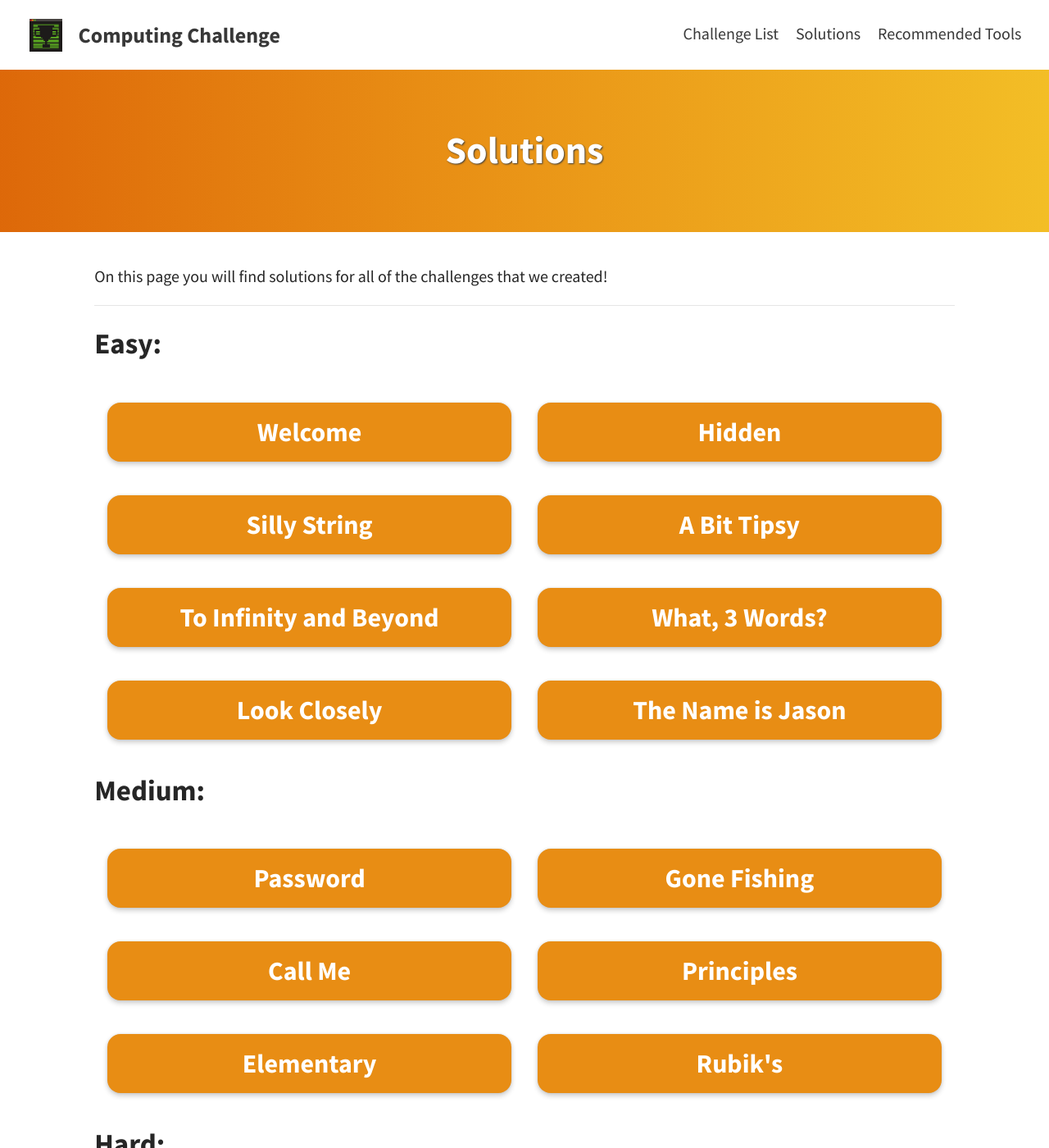
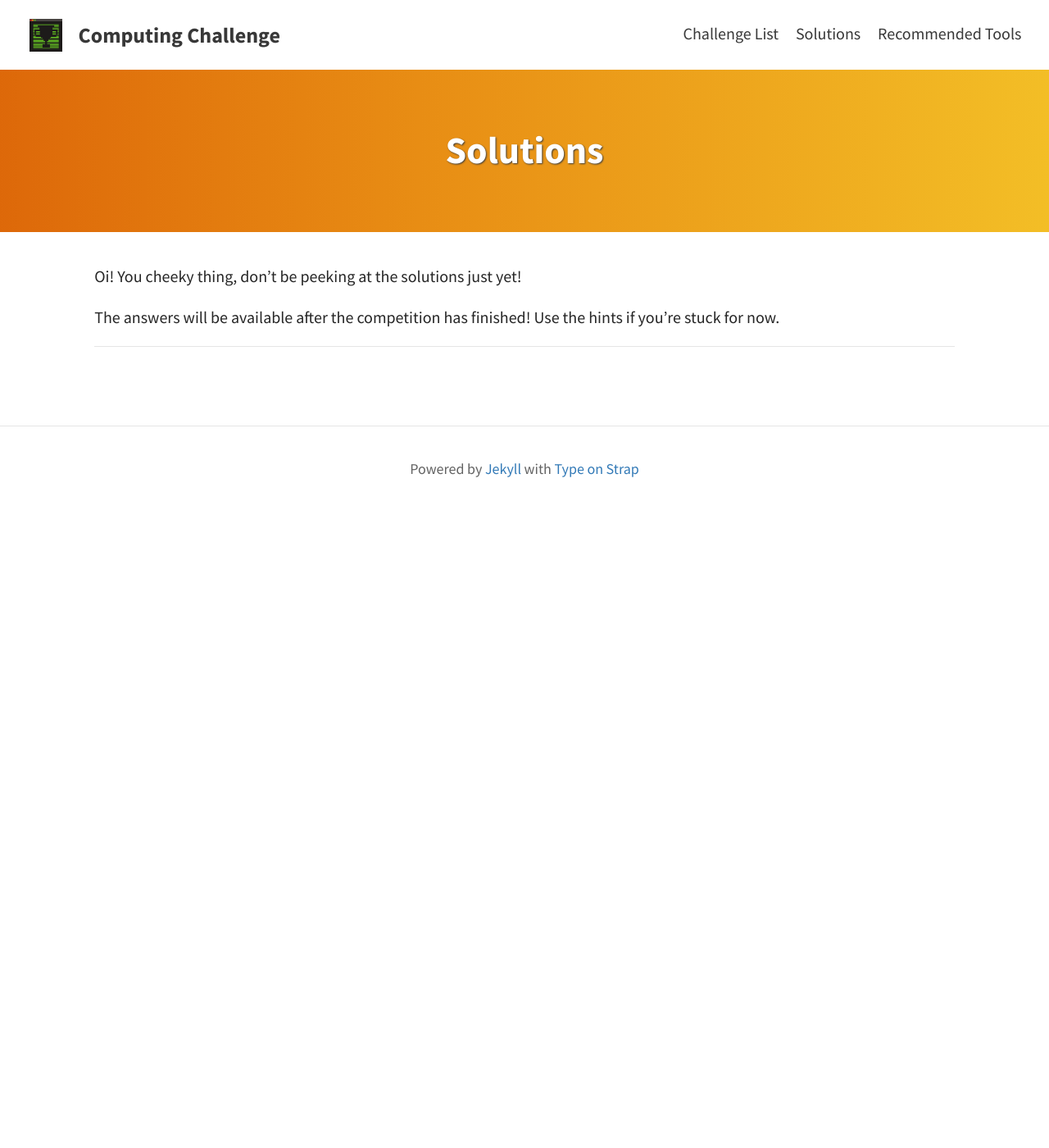
Before and after one commit to jnk838/insight-week-challenge, a Jekyll site: the page built from pages/solutions/solutions.md, in a window 1280 px wide and 1400 px high. Shown: the whole window at 82% size. Built offline with Jekyll 4.4.1, drawn with Linux system fonts in a browser that asks for light colours; some of the changed text lies outside the part shown.

Commit message:
updates and remove solutions

```diff
--- a/pages/solutions/solutions.md
+++ b/pages/solutions/solutions.md
@@ -4,15 +4,15 @@ title: Solutions
 permalink: /solutions/
 ---
 
-On this page you will find solutions for all of the challenges that we created!
+<!-- On this page you will find solutions for all of the challenges that we created! -->
 
-<!-- Oi! You cheeky thing, don't be peeking at the solutions just yet!
+Oi! You cheeky thing, don't be peeking at the solutions just yet!
 
-The answers will be available after the competition has finished! Use the hints if you're stuck for now. -->
+The answers will be available after the competition has finished! Use the hints if you're stuck for now.
 
 ---
 
-## Easy:
+<!-- ## Easy:
 
 <div class="item-container">
   {% for challenge in site.data.challenges %}
@@ -46,4 +46,4 @@ The answers will be available after the competition has finished! Use the hints
       </div>
     {% endif %}
   {% endfor %}
-</div>
+</div> -->
```
Also changed, not shown: pages/challenges/gone-fishing.md (+0 -3 lines), pages/challenges/password.md (+2 -2 lines).
